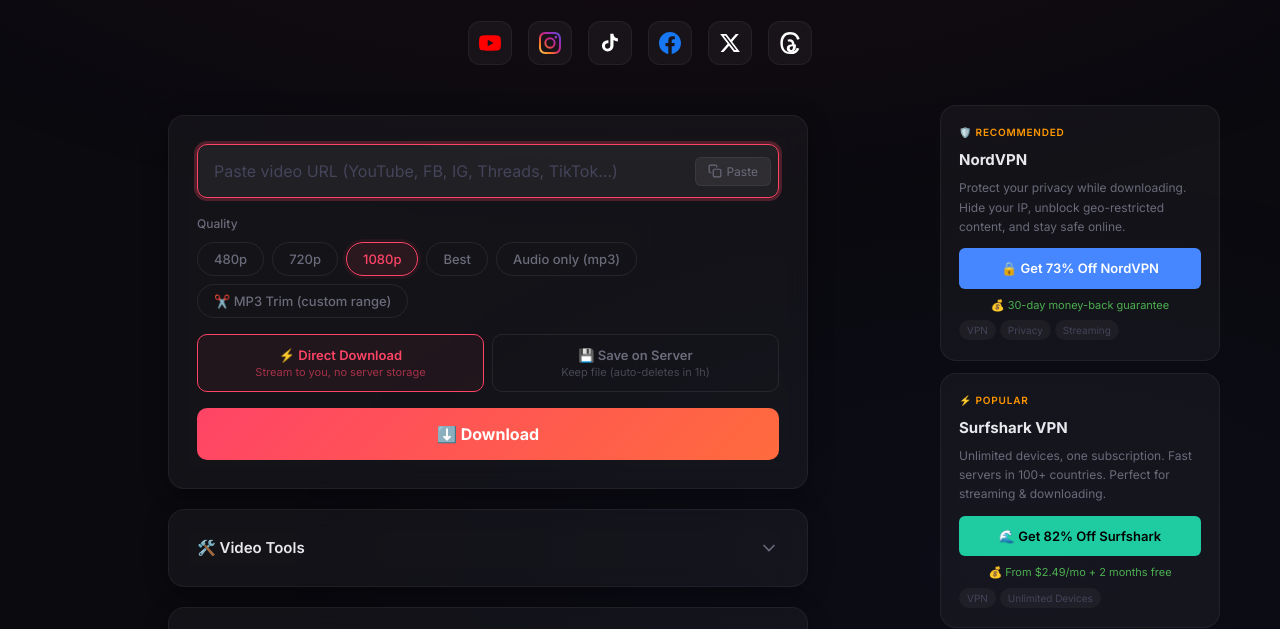
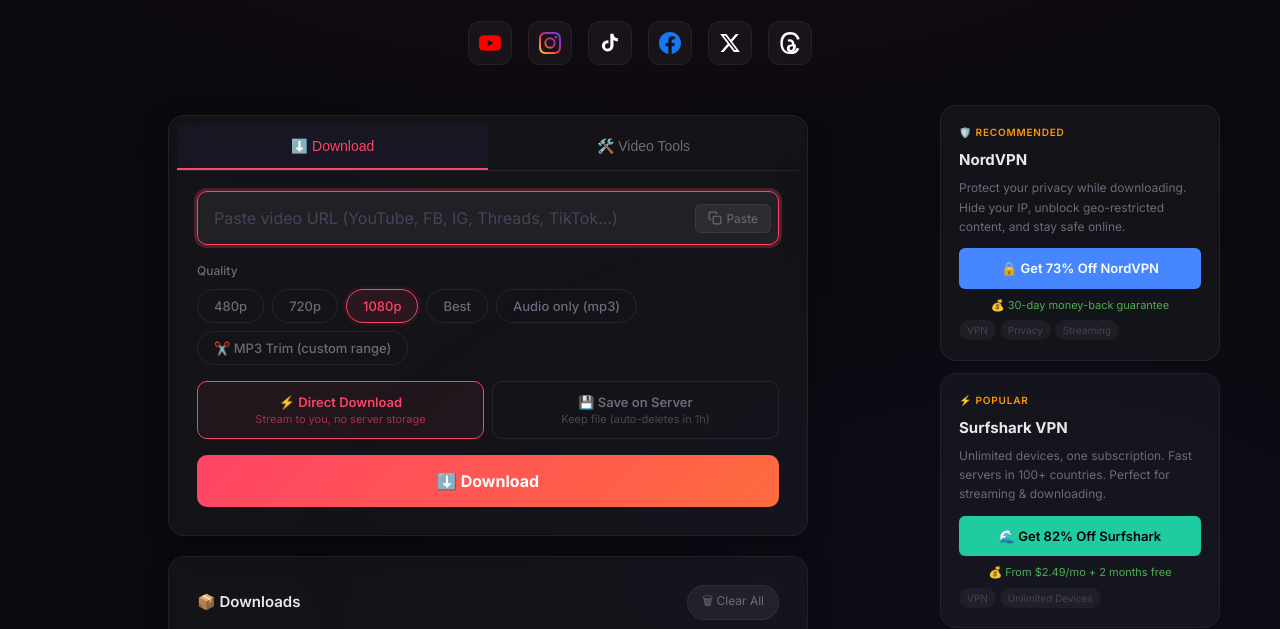
Before and after one commit to gemscng/MediaDownloader, a website: page public/index.html in a window 1280 px wide. Shown: the part 157-786 px from the top of the page. Drawn offline with Linux system fonts and the light colour scheme; no server answers.

Commit message:
feat: merge Video Tools into main card as tabbed interface
- Download + Video Tools now share one card with tab navigation
- Cleaner UX flow - tools feel like part of the downloader, not separate
- Smooth tab switching with fade animation
- Removed collapsible toggle, replaced with persistent tabs

```diff
--- a/public/css/style.css
+++ b/public/css/style.css
@@ -930,3 +930,40 @@
   transition: top 0.2s;
 }
 .skip-link:focus { top: 0; }
+
+/* Toolbox Tabs */
+.toolbox-tabs {
+  display: flex;
+  gap: 0;
+  margin: -20px -20px 20px -20px;
+  border-bottom: 1px solid rgba(255,255,255,0.08);
+}
+.toolbox-tab {
+  flex: 1;
+  padding: 14px 16px;
+  background: none;
+  border: none;
+  color: var(--text-muted);
+  font-size: 14px;
+  font-weight: 500;
+  cursor: pointer;
+  transition: all 0.2s;
+  border-bottom: 2px solid transparent;
+  position: relative;
+}
+.toolbox-tab:hover {
+  color: var(--text-primary);
+  background: rgba(255,255,255,0.03);
+}
+.toolbox-tab.active {
+  color: var(--accent);
+  border-bottom-color: var(--accent);
+  background: rgba(99,102,241,0.05);
+}
+.toolbox-panel {
+  animation: fadeIn 0.2s ease;
+}
+@keyframes fadeIn {
+  from { opacity: 0; transform: translateY(4px); }
+  to { opacity: 1; transform: translateY(0); }
+}
--- a/public/index.html
+++ b/public/index.html
@@ -61,8 +61,13 @@
 <div class="layout">
 <div class="main">
 
-<!-- Main Download Card -->
-<div class="card fade-in fade-in-delay-1" role="main" aria-label="Video downloader">
+<!-- Main Card with Tabs -->
+<div class="card fade-in fade-in-delay-1 toolbox-card" role="main" aria-label="Video downloader">
+  <div class="toolbox-tabs" role="tablist">
+    <button class="toolbox-tab active" role="tab" aria-selected="true" aria-controls="tabDownload" onclick="switchTab('download', this)" data-i18n="tab_download">⬇️ Download</button>
+    <button class="toolbox-tab" role="tab" aria-selected="false" aria-controls="tabTools" onclick="switchTab('tools', this)" data-i18n="tab_tools">🛠️ Video Tools</button>
+  </div>
+  <div class="toolbox-panel" id="tabDownload" role="tabpanel">
   <!-- URL Input -->
   <div class="url-input-wrapper">
     <div class="platform-detect-icon" id="platformIcon" aria-hidden="true"></div>
@@ -152,15 +157,9 @@
 
   <!-- Status -->
   <div class="status" id="status" role="log" aria-live="polite"></div>
-</div>
+  </div><!-- /tabDownload -->
 
-<!-- Video Tools Card -->
-<div class="card fade-in fade-in-delay-2">
-  <button class="tools-toggle" id="toolsToggle" onclick="toggleTools()" aria-expanded="false" aria-controls="toolsContent">
-    <h3 data-i18n="tools_title">🛠️ Video Tools</h3>
-    <svg class="chevron" width="20" height="20" viewBox="0 0 24 24" fill="none" stroke="currentColor" stroke-width="2" stroke-linecap="round"><polyline points="6 9 12 15 18 9"/></svg>
-  </button>
-  <div class="tools-content" id="toolsContent">
+  <div class="toolbox-panel" id="tabTools" role="tabpanel" style="display:none">
     <p style="font-size:12px;color:var(--text-muted);margin-bottom:14px" data-i18n="tools_desc">Upload a video file to extract audio or remove audio</p>
 
     <!-- Upload Area -->
--- a/public/js/app.js
+++ b/public/js/app.js
@@ -308,6 +308,18 @@
   toggle.setAttribute('aria-expanded', isOpen);
 }
 
+function switchTab(tab, btn) {
+  document.querySelectorAll('.toolbox-tab').forEach(t => {
+    t.classList.remove('active');
+    t.setAttribute('aria-selected', 'false');
+  });
+  btn.classList.add('active');
+  btn.setAttribute('aria-selected', 'true');
+  document.querySelectorAll('.toolbox-panel').forEach(p => p.style.display = 'none');
+  const panel = document.getElementById(tab === 'download' ? 'tabDownload' : 'tabTools');
+  if (panel) panel.style.display = 'block';
+}
+
 function setUploadMode(val, el) {
   document.querySelectorAll('.upload-mode-pill').forEach(p => p.classList.remove('active'));
   el.classList.add('active');
```
